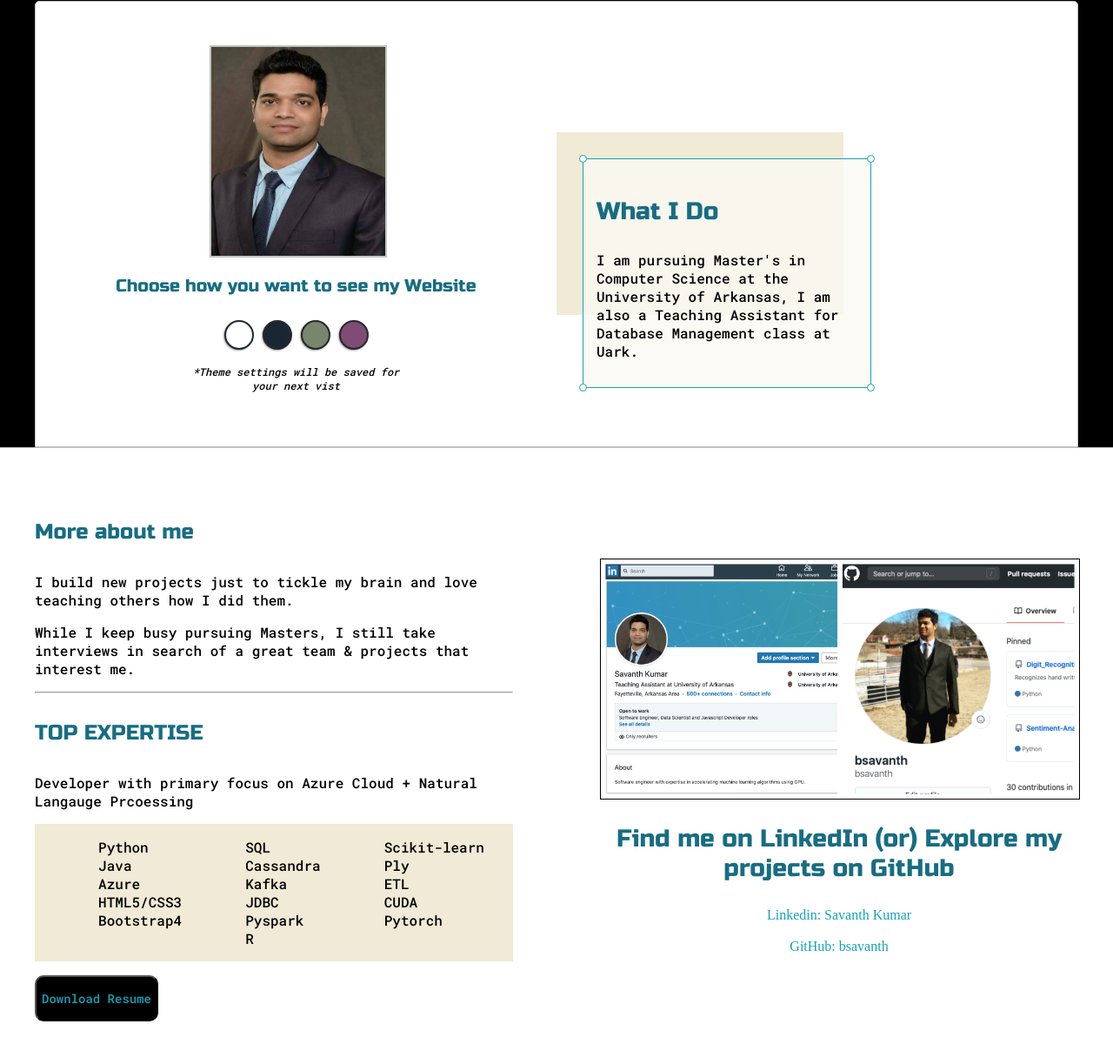
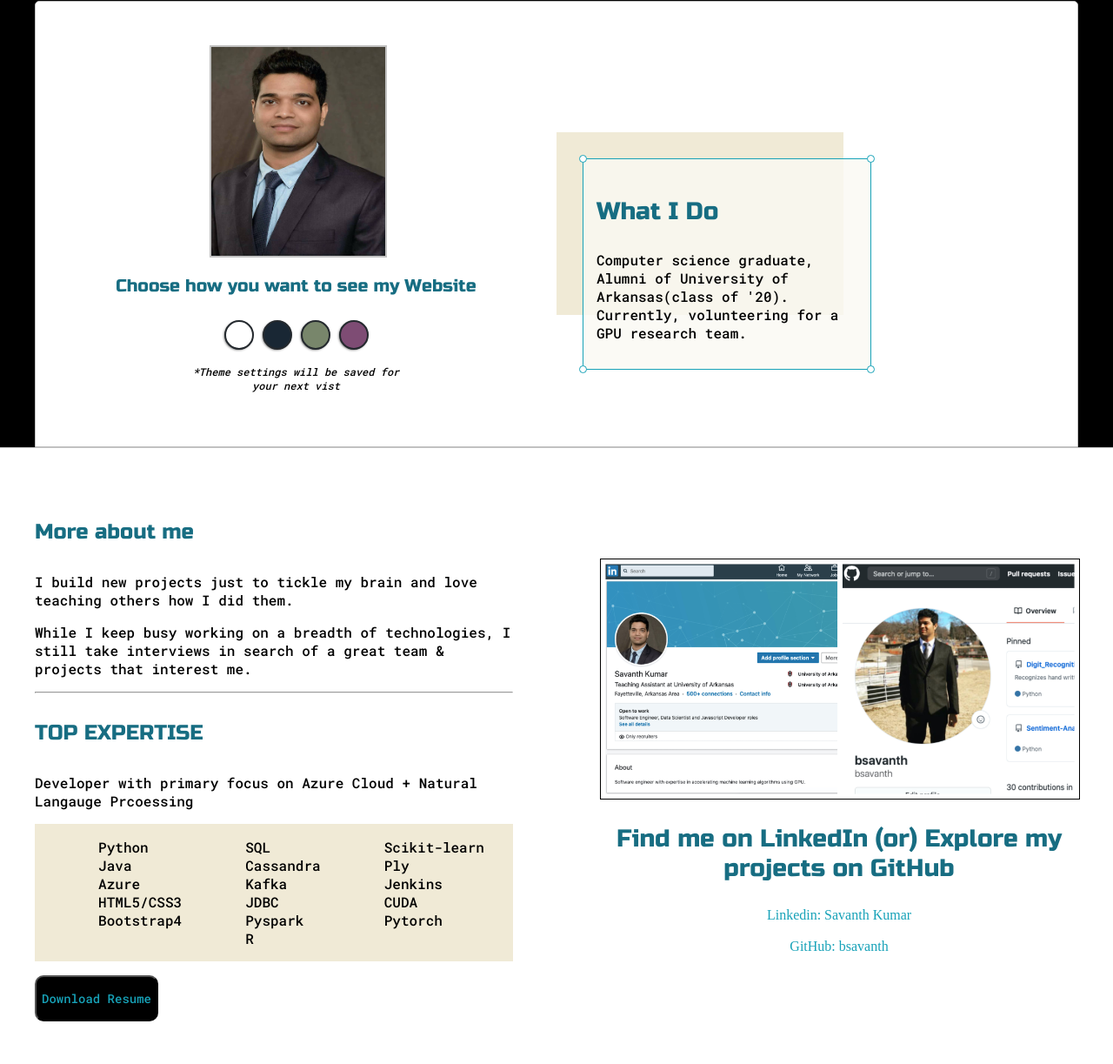
Before and after one commit to bsavanth/Portfolio, a plain HTML site: page index.html in a window 1280 px wide. Shown: the part 160-1383 px from the top of the page at 87% size. Drawn offline with Linux system fonts and the light colour scheme.

Commit message:
Updated graduation

```diff
--- a/index.html
+++ b/index.html
@@ -96,7 +96,7 @@
 							<div id="corner-tl" class="corner"></div>
 							<div id="corner-tr" class="corner"></div>
 							<h3>What I Do</h3>
-							<p>I am pursuing Master's in Computer Science at the University of Arkansas, I am also a Teaching Assistant for Database Management class at Uark.</p>
+							<p>Computer science graduate, Alumni of University of Arkansas(class of '20). Currently, volunteering for a GPU research team.</p>
 							<div id="corner-br" class="corner"></div>
 							<div id="corner-bl" class="corner"></div>
 						</div>
@@ -115,7 +115,7 @@
 
 					<p>I build new projects just to tickle my brain and love teaching others how I did them.</p>
 
-					<p>While I keep busy pursuing Masters, I still take interviews in search of a great team & projects that interest me.</p>
+					<p>While I keep busy working on a breadth of technologies, I still take interviews in search of a great team & projects that interest me.</p>
 
 
 					<hr>
@@ -145,7 +145,7 @@
 						<ul>
 							<li>Scikit-learn</li>
 							<li>Ply</li>
-							<li>ETL</li>
+							<li>Jenkins</li>
 							<li>CUDA</li>
 							<li>Pytorch</li>
 						</ul>
```
